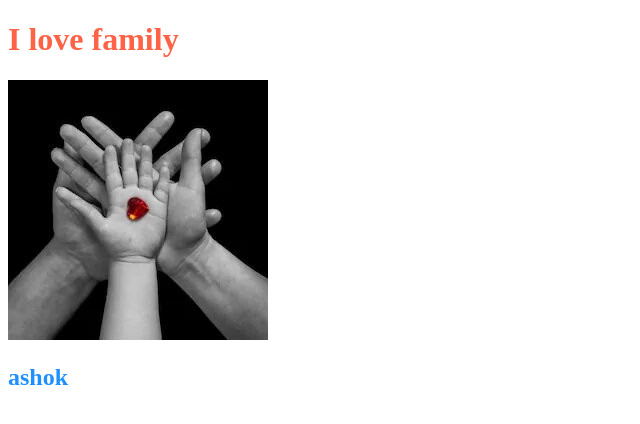
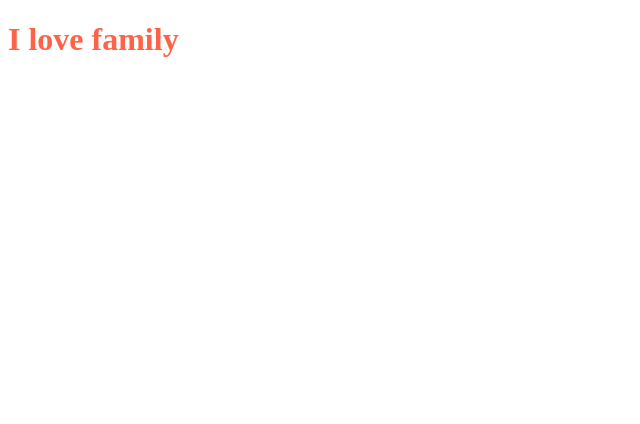
Before and after one commit to Ashokm96/test, a plain HTML site: page index.html in a window 1280 px wide. Shown: the whole page, without its empty margins (0-640 px from the left). Drawn offline with Linux system fonts and the light colour scheme.

Commit message:
Update index.html

```diff
--- a/index.html
+++ b/index.html
@@ -4,9 +4,9 @@
 
 <h1 style="color:Tomato;">I love family</h1>
 
-<img src="family.jpg" alt="hello">
+<!-- <img src="family.jpg" alt="hello"> -->
 
-<h2 style="color:DodgerBlue;">ashok</h2>
+<!-- <h2 style="color:DodgerBlue;">ashok</h2> -->
 
 
 </body>
```
